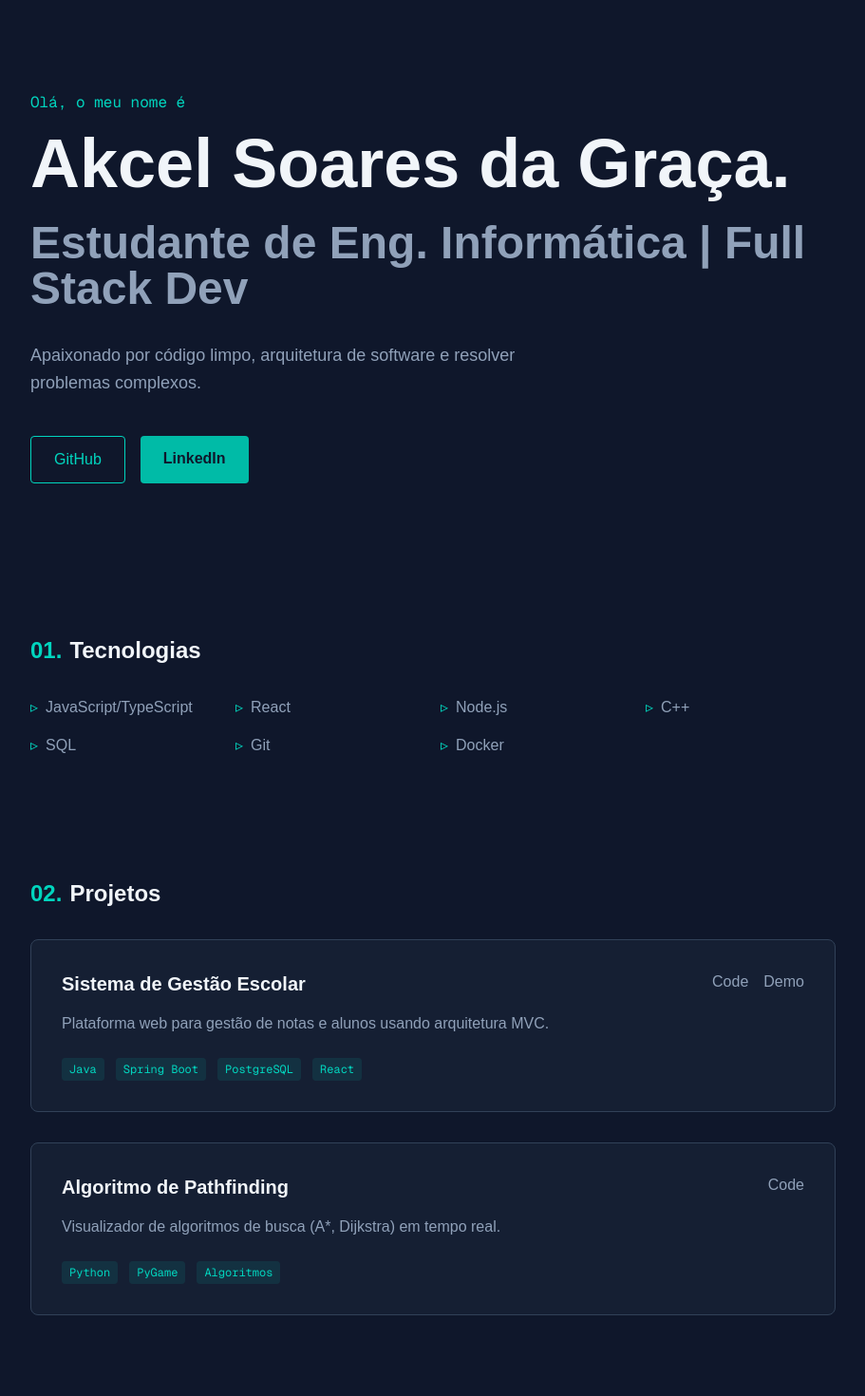
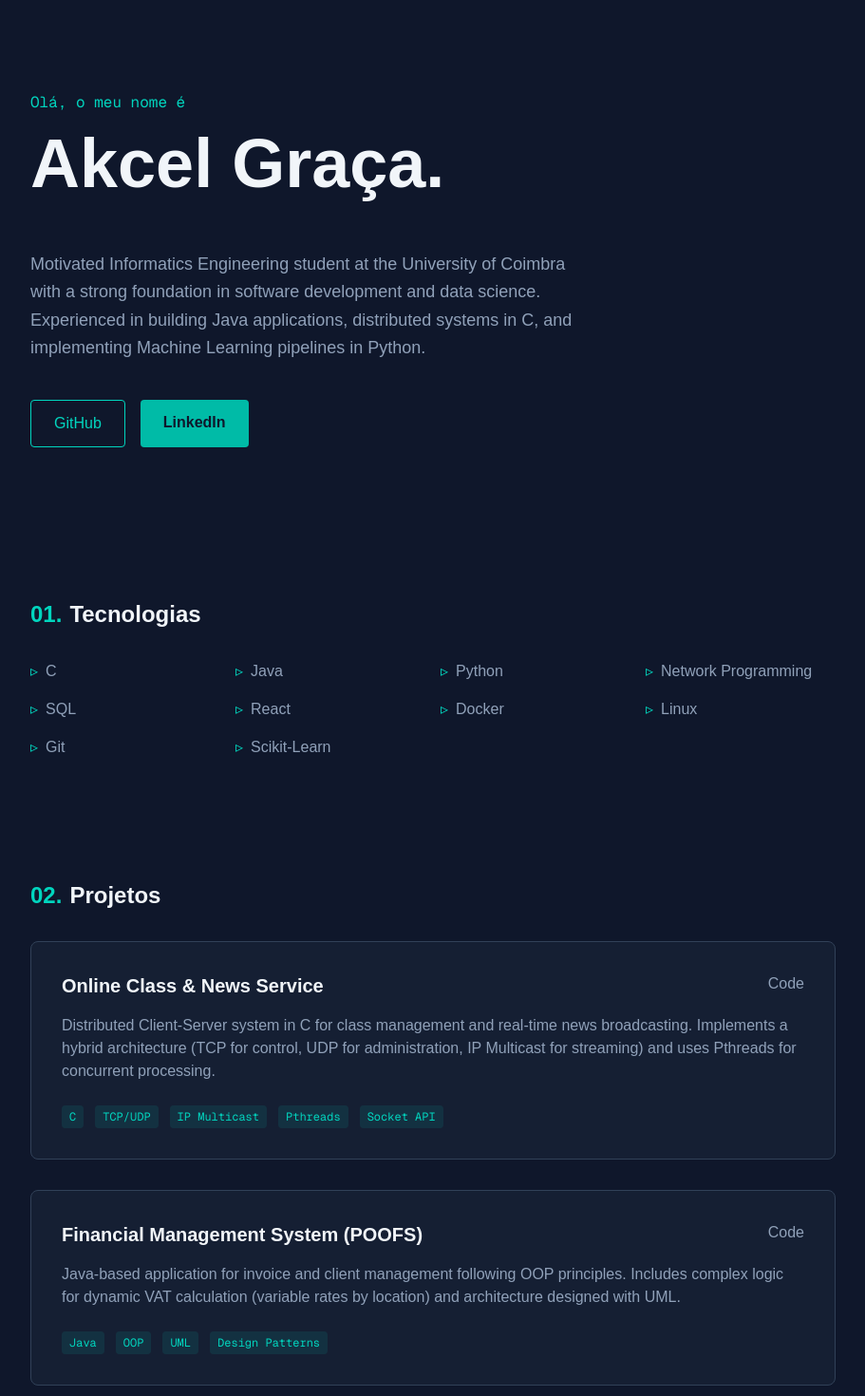
Before and after one commit to akcelgraca/portfolio, a Next.js app: page / in a window 1280 px wide. Shown: the top 1470 px of the page at 95% size, without its empty margins (184-1095 px from the left). Built offline with nearby package versions, Linux system fonts and the light colour scheme.

Commit message:
adicionei mais projetos ao meu portolio

```diff
--- a/app/data.ts
+++ b/app/data.ts
@@ -1,32 +1,48 @@
 // src/app/data.ts
 
 export const profile = {
-  name: "Akcel Soares da Graça",
-  role: "Estudante de Eng. Informática | Full Stack Dev",
-  bio: "Apaixonado por código limpo, arquitetura de software e resolver problemas complexos.",
+  name: "Akcel Graça",
+  bio: "Motivated Informatics Engineering student at the University of Coimbra with a strong foundation in software development and data science. Experienced in building Java applications, distributed systems in C, and implementing Machine Learning pipelines in Python.",
   social: {
     github: "https://github.com/akcelgraca",
     linkedin: "https://www.linkedin.com/in/akcel-graça-84a948203/",
-    email: "akceldagraca@gmail.com"
+    email: "mailto:akceldagraca@gmail.com"
   }
 };
 
 export const projects = [
   {
-    title: "Sistema de Gestão Escolar",
-    desc: "Plataforma web para gestão de notas e alunos usando arquitetura MVC.",
-    tech: ["Java", "Spring Boot", "PostgreSQL", "React"],
-    repo: "https://github.com/...",
-    demo: "https://demo-link..."
+    title: "Online Class & News Service",
+    desc: "Distributed Client-Server system in C for class management and real-time news broadcasting. Implements a hybrid architecture (TCP for control, UDP for administration, IP Multicast for streaming) and uses Pthreads for concurrent processing.",
+    tech: ["C", "TCP/UDP", "IP Multicast", "Pthreads", "Socket API"],
+    repo: "https://github.com/akcelgraca/Redes",
+    demo: null
   },
   {
-    title: "Algoritmo de Pathfinding",
-    desc: "Visualizador de algoritmos de busca (A*, Dijkstra) em tempo real.",
-    tech: ["Python", "PyGame", "Algoritmos"],
-    repo: "https://github.com/...",
-    demo: null // Projeto sem live demo
+    title: "Financial Management System (POOFS)",
+    desc: "Java-based application for invoice and client management following OOP principles. Includes complex logic for dynamic VAT calculation (variable rates by location) and architecture designed with UML.",
+    tech: ["Java", "OOP", "UML", "Design Patterns"],
+    repo: "https://github.com/akcelgraca/poofinancialservices",
+    demo: null
   },
-  // Adiciona mais projetos aqui
+  {
+    title: "Human Activity Recognition (HAR) Pipeline",
+    desc: "End-to-end Machine Learning pipeline to classify human activities (e.g., walking, sitting) using inertial sensor data. Includes Feature Engineering, PCA, and data balancing with SMOTE.",
+    tech: ["Python", "Scikit-Learn", "Pandas", "NumPy"],
+    repo: "https://github.com/akcelgraca/ECACficha1",
+    demo: null
+  }
 ];
 
-export const skills = ["JavaScript/TypeScript", "React", "Node.js", "C++", "SQL", "Git", "Docker"];
+export const skills = [
+  "C",
+  "Java",
+  "Python",
+  "Network Programming",
+  "SQL",
+  "React",
+  "Docker",
+  "Linux",
+  "Git",
+  "Scikit-Learn"
+];
```
